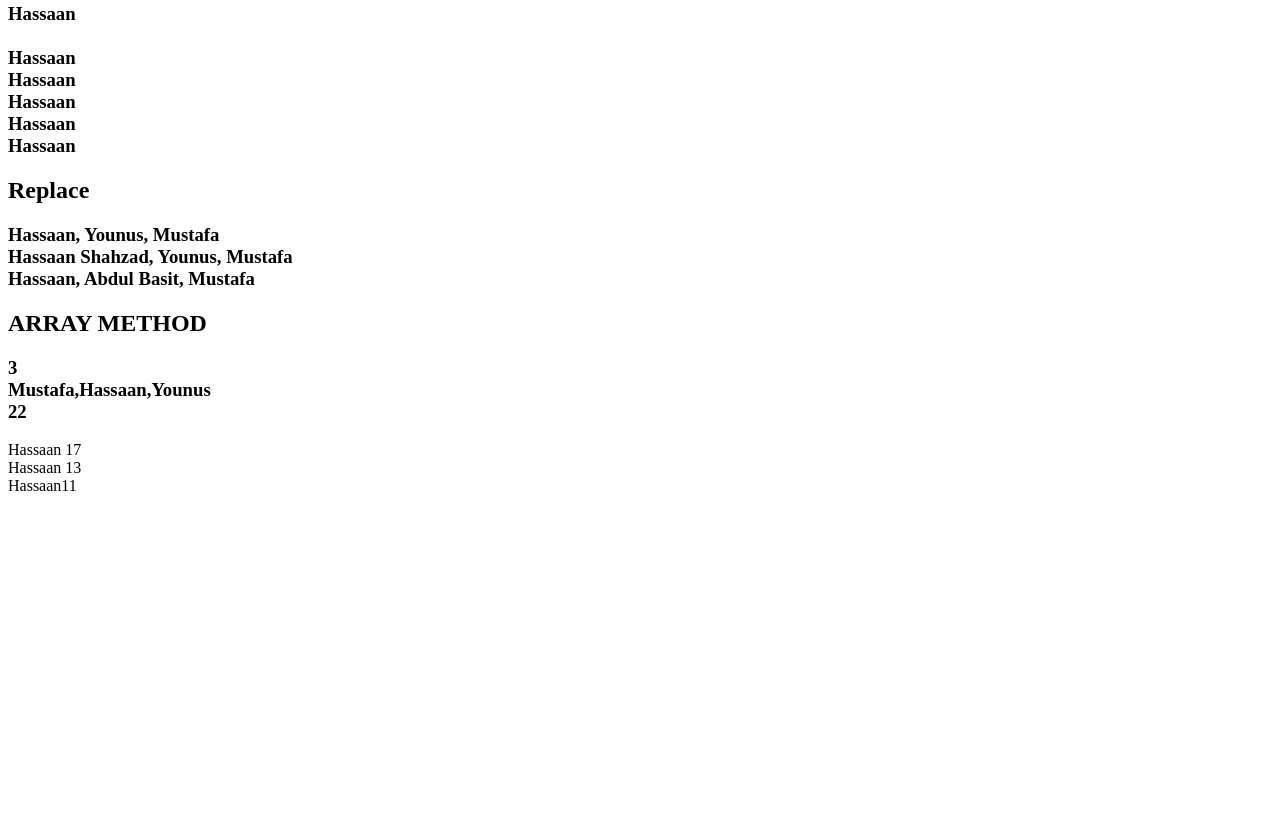
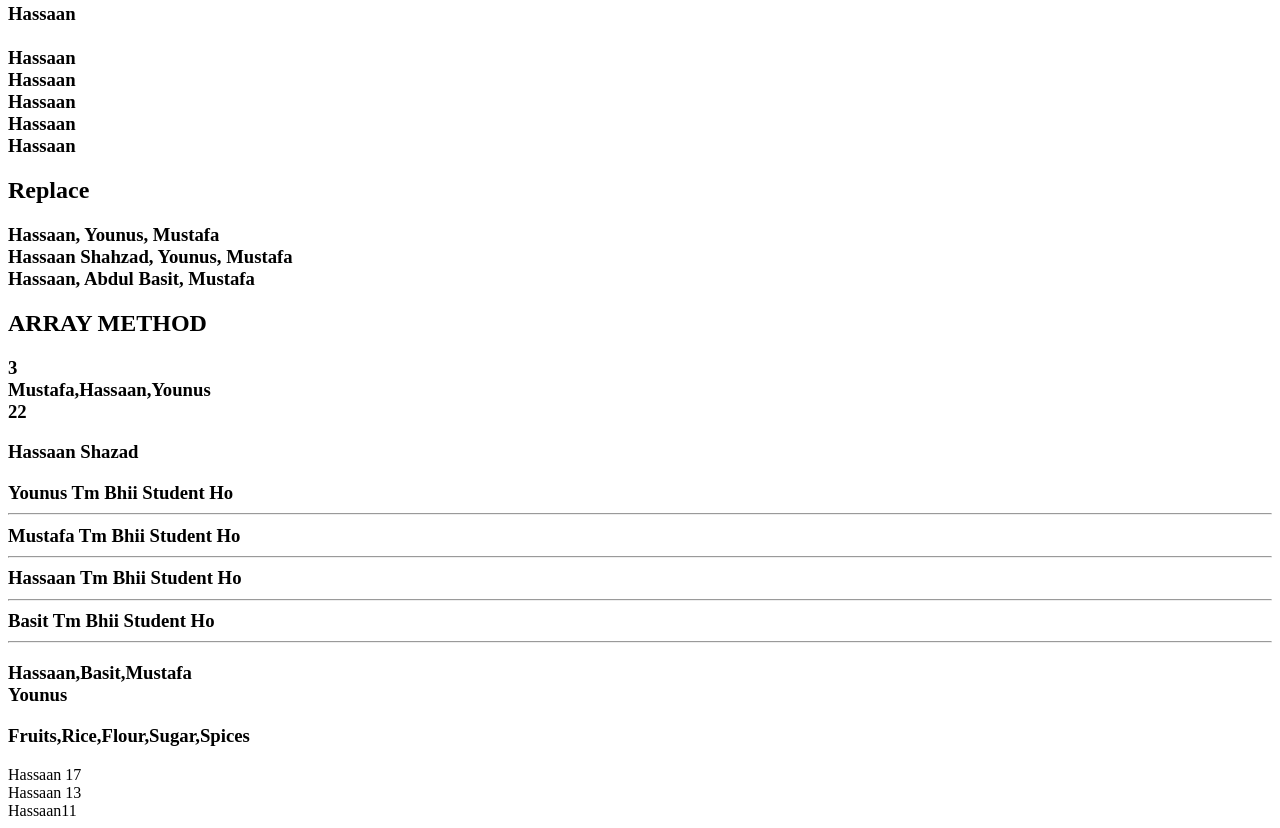
Before and after one commit to SaadHasnain15/XML---JSON-3---05, a plain HTML site: page Programming with JS/index.html in a window 1280 px wide. Shown: the part 967-1795 px from the top of the page. Before the commit the page ends 1470 px from the top, so only its background shows below. Drawn offline with Linux system fonts and the light colour scheme.

Commit message:
array method

```diff
--- a/Programming with JS/index.html
+++ b/Programming with JS/index.html
@@ -39,6 +39,10 @@
 
     <h2>ARRAY METHOD</h2>
     <h3 id="arr"></h3>
+    <h3 id="at"></h3>
+    <h3 id="join"></h3>
+    <h3 id="pop"></h3>
+    <h3 id="push"></h3>
 
     <script src="/Programming with JS/index.js"></script>
 </body>
--- a/Programming with JS/index.js
+++ b/Programming with JS/index.js
@@ -62,8 +62,29 @@ let again = repl.replace("Younus", "Abdul Basit");
 
 document.getElementById('replace').innerHTML = repl + "<br>" + newrepl + "<br>" + again;
 
-//ARRAY METHOD
+//ARRAY TOSTRING METHOD
 const arr = ["Mustafa", "Hassaan", "Younus"];
 let aa = arr.length;
 let ab = arr.toString();
 document.getElementById('arr').innerHTML = aa + "<br>" + arr + "<br>" + ab.length;
+
+
+//ARRAY AT METHOD
+let at = ['Abdul Basit', 'Hassaan Shazad', 'Mustafa'];
+let check = at[1];
+document.getElementById('at').innerHTML = check;
+
+//ARRAY JOIN METHOD
+let john = ['Younus', 'Mustafa', 'Hassaan', 'Basit', ''];
+let res = john.join(' Tm Bhii Student Ho <br><hr> ');
+document.getElementById('join').innerHTML = res;
+
+//ARRAY POP METHOD
+let pop = ['Hassaan', 'Basit', 'Mustafa', 'Younus'];
+let checking = pop.pop();
+document.getElementById('pop').innerHTML = pop + "<br>" + checking;
+
+//ARRAY PUSH METHOD
+let metro = ['Fruits', 'Rice', 'Flour', 'Sugar'];
+let missed = metro.push("Spices");
+document.getElementById('push').innerHTML = metro;
```
